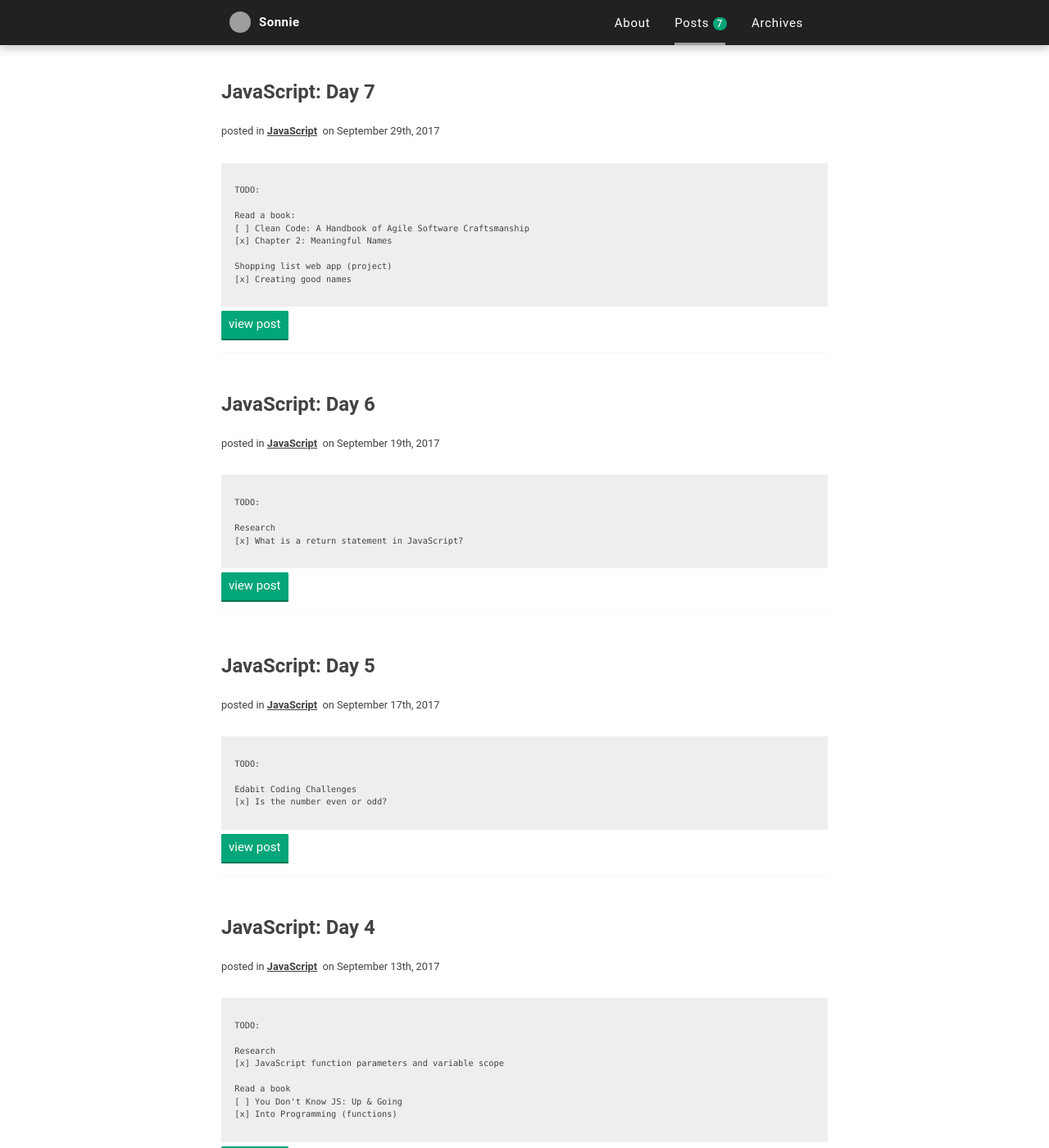
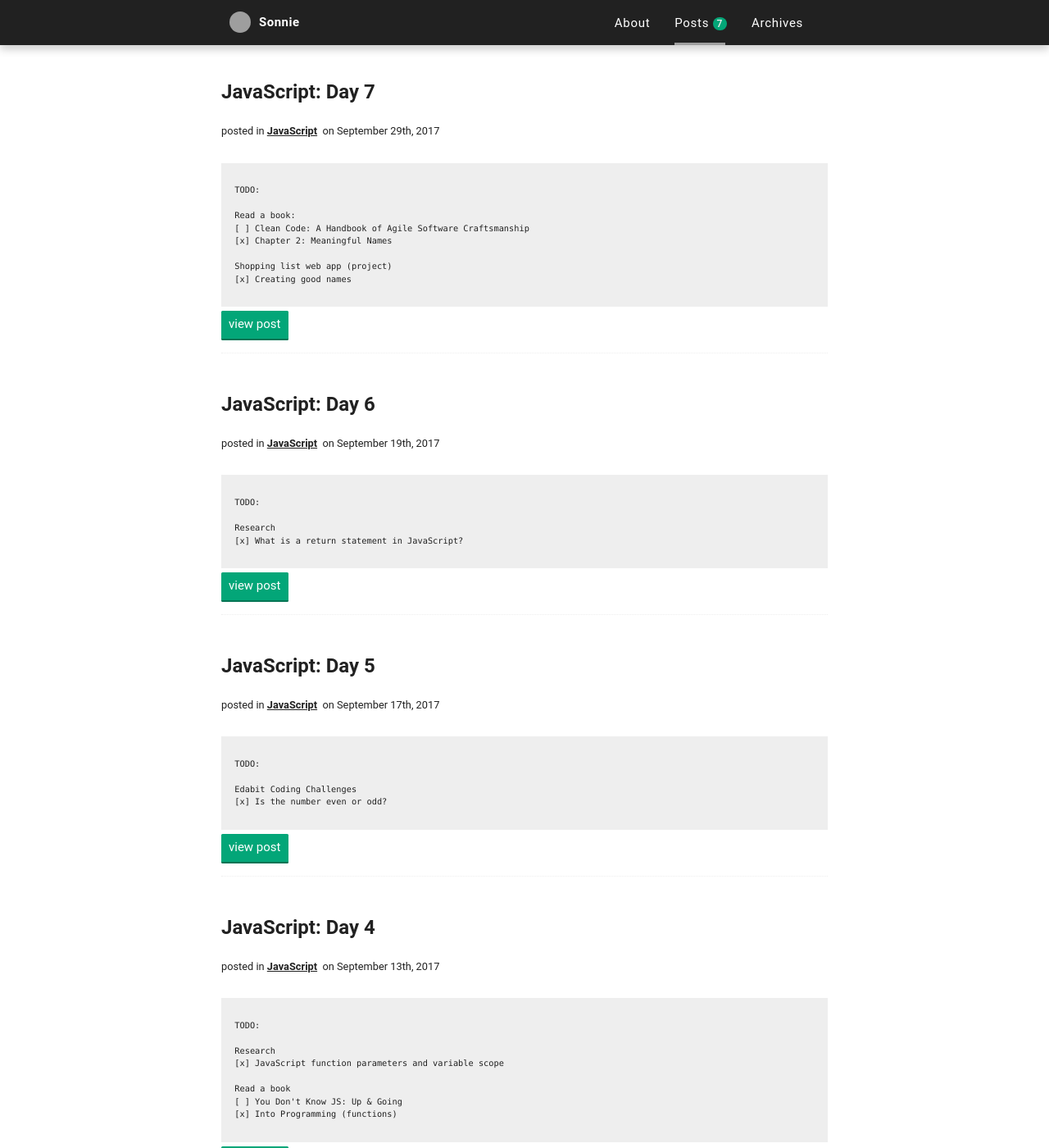
Before and after one commit to sonnienguyen/sonnie-nguyen-portfolio, a Jekyll site: the page built from index.html, in a window 1280 px wide and 1400 px high. Shown: the whole window at 82% size. Built offline with Jekyll 4.4.1, drawn with Linux system fonts in a browser that asks for light colours; the list of posts is cut into pages by our own code; grey boxes are pictures that could not be loaded.

Commit message:
Set the colour of text to a very dark grey for the body tag

```diff
--- a/_sass/base/_variables.scss
+++ b/_sass/base/_variables.scss
@@ -39,7 +39,7 @@
 $selection-background-color    : $light-gray;
 
 // Text color
-$text-color                    : $dark-gray;
+$text-color                    : $darker-gray;
 $header-color                  : $text-color;
 $site-name-color               : #fff;
 $site-description-color        : $gray;
```
